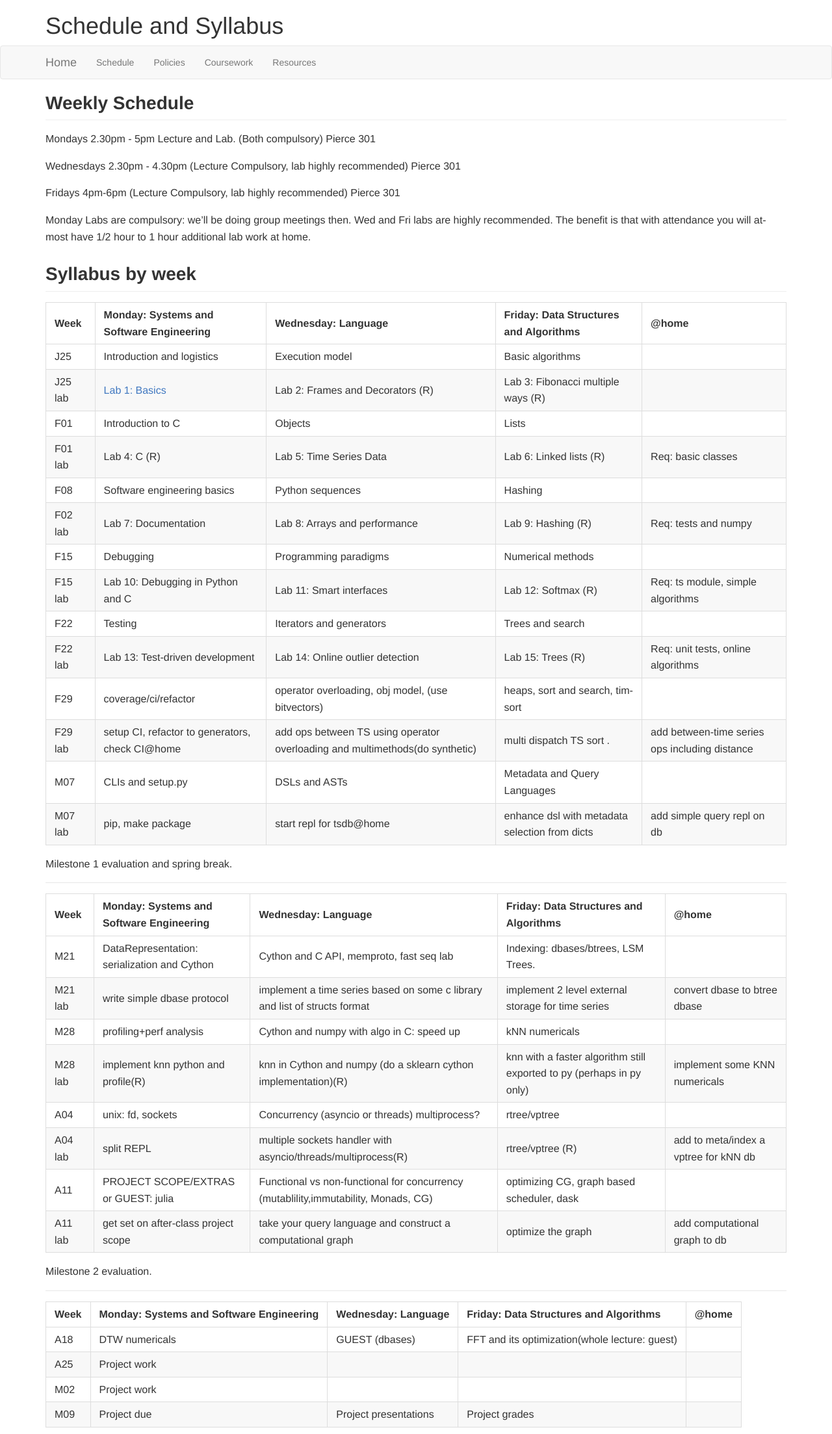
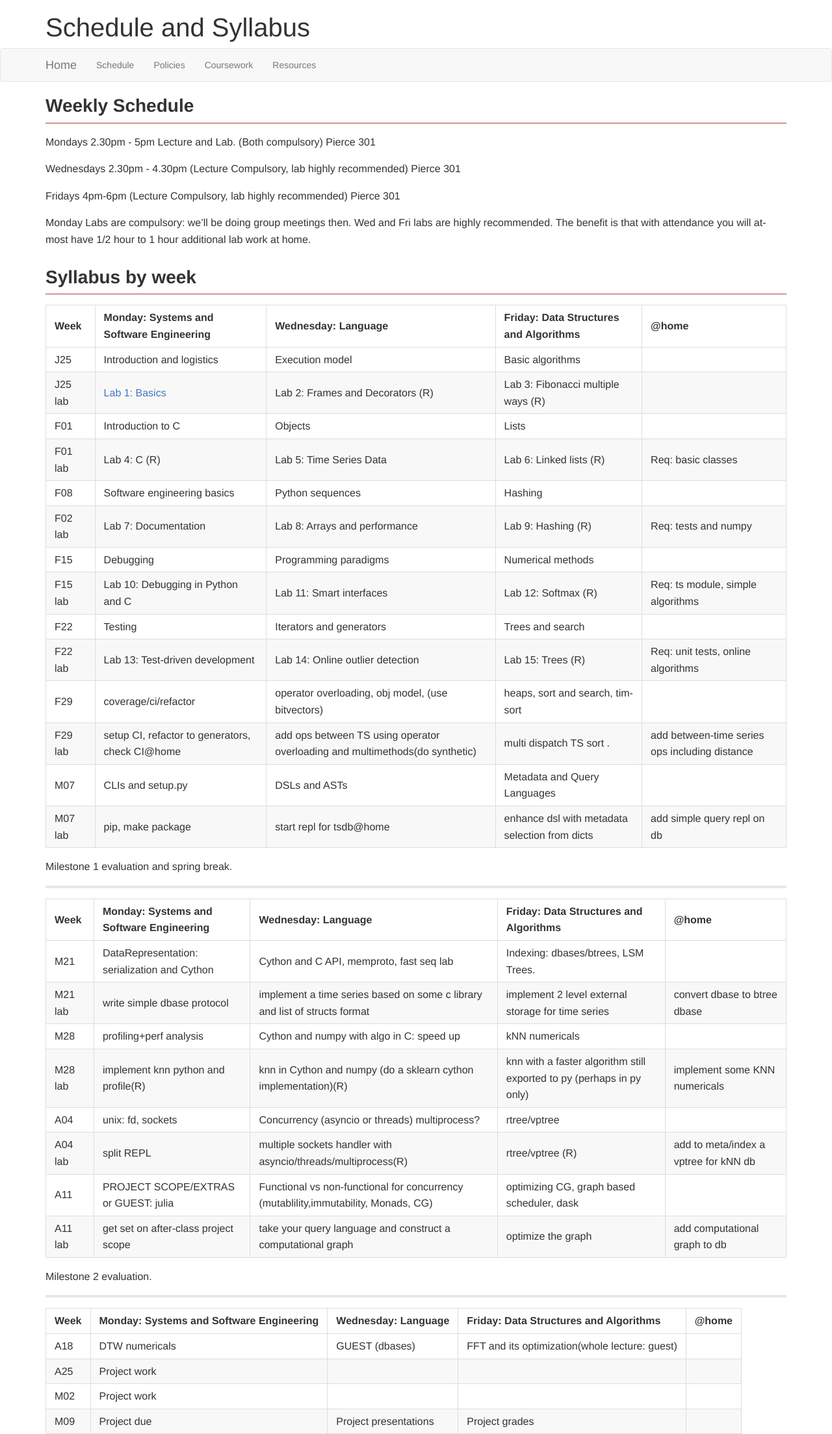
Before and after one commit to rdadolf/cs207, a Jekyll site: the page built from schedule.md, in a window 1280 px wide. Shown: the whole page at 65% size. Built offline with Jekyll 4.4.1, drawn with Linux system fonts in a browser that asks for light colours; nearby versions of some CDN libraries; Markdown is read by kramdown in place of the engine named in the settings.

Commit message:
Resolving CSS conflicts.

```diff
--- a/css/cs207.css
+++ b/css/cs207.css
@@ -2,9 +2,11 @@
   border-bottom: 1px solid #AC3F36;
   margin: 5px 0 5px;
 }
-hr,
-.markdown-body hr {
-  height: 1px;
-  border-color: #AC3F36;
-  border: 1px;
+
+h1, .markdown-body h1 {
+  font-size: 40px;
 }
+
+h2, .markdown-body h2 {
+  border-bottom: 1px solid #AC3F36;
+}
```
